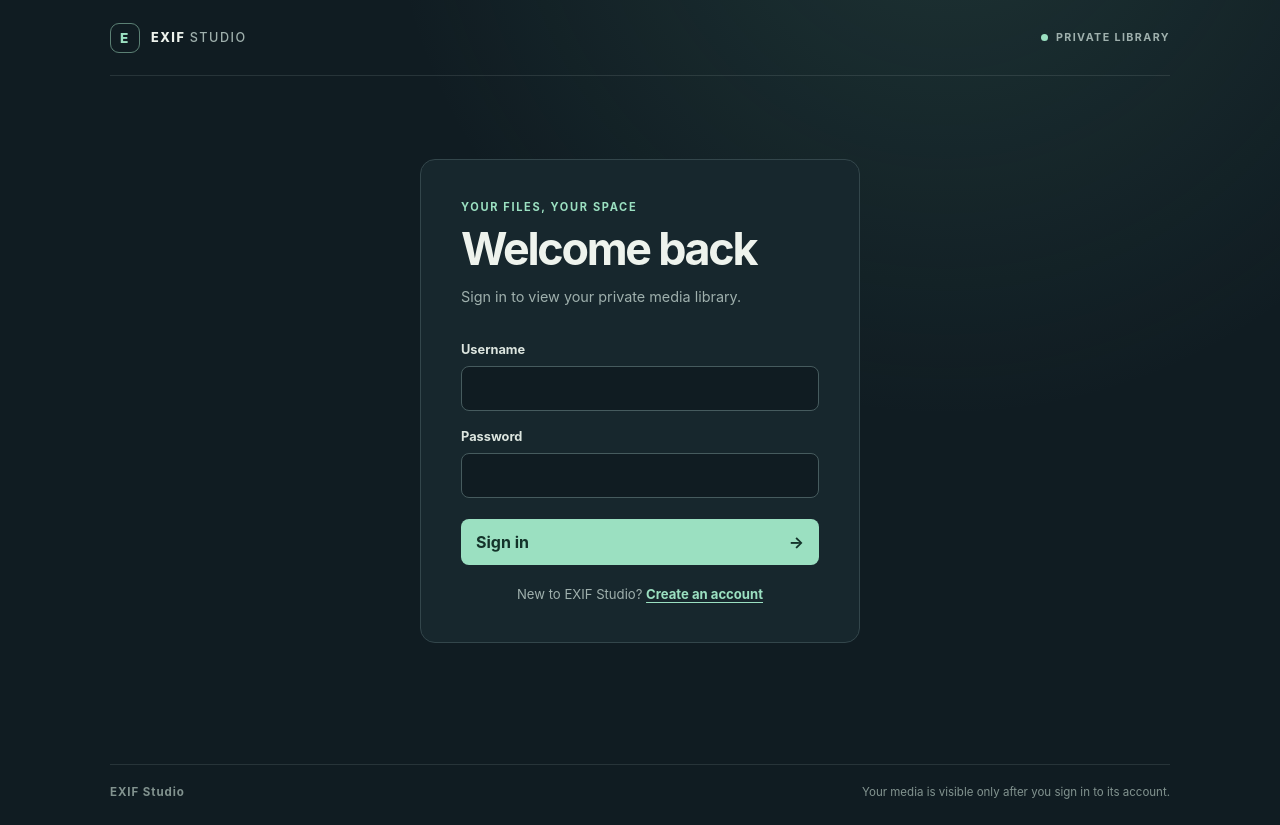
After one commit to Bhagyoday38/exif-flask, a Flask app: page /login in a window 1280 px wide. The commit adds this page. Run offline with Flask 3, Linux system fonts and the light colour scheme; data that the repository does not hold is empty.

Commit message:
feat: isolate media libraries by account
Add self-service registration and sign-in, scope upload access to each account, and discard unowned legacy uploads during migration. Protect login attempts and document deployment requirements.

Co-authored-by: Copilot <223556219+Copilot@users.noreply.github.com>

```diff
--- a/app.py
+++ b/app.py
@@ -5,6 +5,7 @@ from pathlib import Path
 import re
 import secrets
 import sqlite3
+import time
 import warnings
 from uuid import uuid4
 
@@ -13,6 +14,7 @@ from flask import (
     Flask,
     abort,
     flash,
+    g,
     redirect,
     render_template,
     request,
@@ -22,6 +24,7 @@ from flask import (
 )
 from PIL import ExifTags, Image, UnidentifiedImageError
 from werkzeug.exceptions import RequestEntityTooLarge
+from werkzeug.security import check_password_hash, generate_password_hash
 from werkzeug.utils import secure_filename
 
 app = Flask(__name__)
@@ -32,6 +35,10 @@ MAX_FILE_SIZE = 16 * 1024 * 1024
 MAX_BATCH_FILES = 10
 MAX_CONTENT_LENGTH = 64 * 1024 * 1024
 UPLOAD_ID_PATTERN = re.compile(r"[a-f0-9]{32}\Z")
+USERNAME_PATTERN = re.compile(r"[a-z0-9_]{3,32}\Z")
+LOGIN_WINDOW_SECONDS = 15 * 60
+MAX_LOGIN_ATTEMPTS = 10
+DUMMY_PASSWORD_HASH = generate_password_hash("constant-time-placeholder", method="scrypt")
 
 app.config.update(
     MAX_CONTENT_LENGTH=MAX_CONTENT_LENGTH,
@@ -141,7 +148,8 @@ def get_video_metadata(video_path):
 def _render_page(**context):
     return render_template(
         "index.html",
-        uploads=_list_uploads(),
+        uploads=_list_uploads(g.current_user["id"]),
+        current_user=g.current_user,
         csrf_token=_get_csrf_token(),
         max_file_size=MAX_FILE_SIZE,
         max_batch_files=MAX_BATCH_FILES,
@@ -153,6 +161,7 @@ def _render_page(**context):
 def _connect_database():
     connection = sqlite3.connect(app.config["DATABASE"])
     connection.row_factory = sqlite3.Row
+    connection.execute("PRAGMA foreign_keys = ON")
     return connection
 
 
@@ -171,16 +180,52 @@ def _initialize_database():
     with _database_connection() as connection:
         connection.execute(
             """
+            CREATE TABLE IF NOT EXISTS users (
+                id INTEGER PRIMARY KEY,
+                username TEXT NOT NULL UNIQUE,
+                password_hash TEXT NOT NULL,
+                created_at TEXT NOT NULL DEFAULT CURRENT_TIMESTAMP
+            )
+            """
+        )
+        connection.execute(
+            """
             CREATE TABLE IF NOT EXISTS uploads (
                 id TEXT PRIMARY KEY,
                 stored_filename TEXT NOT NULL UNIQUE,
                 display_name TEXT NOT NULL,
                 media_type TEXT NOT NULL,
                 metadata_json TEXT NOT NULL,
-                created_at TEXT NOT NULL DEFAULT CURRENT_TIMESTAMP
+                created_at TEXT NOT NULL DEFAULT CURRENT_TIMESTAMP,
+                user_id INTEGER NOT NULL REFERENCES users(id)
             )
             """
         )
+        upload_columns = {
+            row["name"]
+            for row in connection.execute("PRAGMA table_info(uploads)").fetchall()
+        }
+        if "user_id" not in upload_columns:
+            connection.execute(
+                "ALTER TABLE uploads ADD COLUMN user_id INTEGER REFERENCES users(id)"
+            )
+        connection.execute(
+            """
+            CREATE TABLE IF NOT EXISTS login_attempts (
+                id INTEGER PRIMARY KEY,
+                address TEXT NOT NULL,
+                username TEXT NOT NULL,
+                attempted_at REAL NOT NULL
+            )
+            """
+        )
+        connection.execute(
+            """
+            CREATE INDEX IF NOT EXISTS login_attempts_lookup
+            ON login_attempts (address, username, attempted_at)
+            """
+        )
+        _delete_unowned_uploads(connection)
 
 
 @app.before_request
@@ -189,12 +234,50 @@ def initialize_database():
         _initialize_database()
 
 
+@app.before_request
+def load_authenticated_user():
+    if request.endpoint is None or request.endpoint in {"login", "register", "static"}:
+        return
+
+    user_id = session.get("user_id")
+    if not isinstance(user_id, int):
+        return redirect(url_for("login"))
+
+    with _database_connection() as connection:
+        user = connection.execute(
+            "SELECT id, username FROM users WHERE id = ?",
+            (user_id,),
+        ).fetchone()
+    if user is None:
+        session.clear()
+        return redirect(url_for("login"))
+    g.current_user = user
+
+
 def _get_csrf_token():
     token = session.get("csrf_token")
     if not isinstance(token, str):
         token = secrets.token_urlsafe(32)
         session["csrf_token"] = token
     return token
+
+
+def _delete_unowned_uploads(connection):
+    rows = connection.execute(
+        "SELECT id, stored_filename FROM uploads WHERE user_id IS NULL"
+    ).fetchall()
+    for row in rows:
+        file_path = _stored_file_path(row["stored_filename"], allow_symlink=True)
+        try:
+            file_path.unlink(missing_ok=True)
+        except OSError:
+            app.logger.exception("Failed to remove a legacy unowned upload.")
+            raise
+    if rows:
+        connection.executemany(
+            "DELETE FROM uploads WHERE id = ?",
+            [(row["id"],) for row in rows],
+        )
 
 
 def _validate_csrf_token():
@@ -206,15 +289,17 @@ def _validate_csrf_token():
         abort(400)
 
 
-def _list_uploads():
+def _list_uploads(user_id):
     with _database_connection() as connection:
         rows = connection.execute(
             """
             SELECT id, stored_filename, display_name, media_type,
                    metadata_json, created_at
             FROM uploads
+            WHERE user_id = ?
             ORDER BY rowid DESC
-            """
+            """,
+            (user_id,),
         ).fetchall()
     uploads = []
     for row in rows:
@@ -225,16 +310,16 @@ def _list_uploads():
     return uploads
 
 
-def _get_upload(upload_id):
+def _get_upload(upload_id, user_id):
     with _database_connection() as connection:
         row = connection.execute(
             """
             SELECT id, stored_filename, display_name, media_type,
                    metadata_json, created_at
             FROM uploads
-            WHERE id = ?
+            WHERE id = ? AND user_id = ?
             """,
-            (upload_id,),
+            (upload_id, user_id),
         ).fetchone()
     if row is None:
         return None
@@ -295,7 +380,7 @@ def _video_metadata(file_path):
     }
 
 
-def _process_upload(uploaded_file):
+def _process_upload(uploaded_file, user_id):
     display_name = secure_filename(uploaded_file.filename or "")
     if not display_name:
         raise ValueError("The selected file has an invalid name.")
@@ -333,8 +418,8 @@ def _process_upload(uploaded_file):
             connection.execute(
                 """
                 INSERT INTO uploads
-                    (id, stored_filename, display_name, media_type, metadata_json)
-                VALUES (?, ?, ?, ?, ?)
+                    (id, stored_filename, display_name, media_type, metadata_json, user_id)
+                VALUES (?, ?, ?, ?, ?, ?)
                 """,
                 (
                     upload_id,
@@ -342,6 +427,7 @@ def _process_upload(uploaded_file):
                     display_name,
                     media_type,
                     json.dumps(metadata),
+                    user_id,
                 ),
             )
         stored = True
@@ -378,6 +464,121 @@ def handle_file_too_large(_error):
     )
 
 
+def _render_auth_page(mode, status=200):
+    return (
+        render_template(
+            "auth.html",
+            mode=mode,
+            csrf_token=_get_csrf_token(),
+        ),
+        status,
+    )
+
+
+@app.route("/register", methods=["GET", "POST"])
+def register():
+    if session.get("user_id") is not None:
+        return redirect(url_for("index"))
+    if request.method == "GET":
+        return _render_auth_page("register")
+
+    _validate_csrf_token()
+    username = request.form.get("username", "").strip().casefold()
+    password = request.form.get("password", "")
+    if not USERNAME_PATTERN.fullmatch(username):
+        flash("Choose a username with 3–32 letters, numbers, or underscores.", "error")
+        return _render_auth_page("register", 400)
+    if len(password) < 12 or len(password) > 128:
+        flash("Choose a password between 12 and 128 characters.", "error")
+        return _render_auth_page("register", 400)
+
+    password_hash = generate_password_hash(password, method="scrypt")
+    try:
+        with _database_connection() as connection:
+            cursor = connection.execute(
+                "INSERT INTO users (username, password_hash) VALUES (?, ?)",
+                (username, password_hash),
+            )
+            user_id = cursor.lastrowid
+    except sqlite3.IntegrityError:
+        flash("That username is unavailable.", "error")
+        return _render_auth_page("register", 409)
+
+    session.clear()
+    session["user_id"] = user_id
+    _get_csrf_token()
+    flash("Your account is ready.", "success")
+    return redirect(url_for("index"))
+
+
+@app.route("/login", methods=["GET", "POST"])
+def login():
+    if session.get("user_id") is not None:
+        return redirect(url_for("index"))
+    if request.method == "GET":
+        return _render_auth_page("login")
+
+    _validate_csrf_token()
+    username = request.form.get("username", "").strip().casefold()
+    password = request.form.get("password", "")
+    if len(username) > 32 or len(password) > 128:
+        check_password_hash(DUMMY_PASSWORD_HASH, "invalid")
+        flash("Username or password is incorrect.", "error")
+        return _render_auth_page("login", 401)
+
+    address = request.remote_addr or "unknown"
+    now = time.time()
+    with _database_connection() as connection:
+        connection.execute(
+            "DELETE FROM login_attempts WHERE attempted_at < ?",
+            (now - LOGIN_WINDOW_SECONDS,),
+        )
+        attempt_count = connection.execute(
+            """
+            SELECT COUNT(*) FROM login_attempts
+            WHERE address = ? AND username = ? AND attempted_at >= ?
+            """,
+            (address, username, now - LOGIN_WINDOW_SECONDS),
+        ).fetchone()[0]
+        if attempt_count >= MAX_LOGIN_ATTEMPTS:
+            flash("Too many sign-in attempts. Try again in 15 minutes.", "error")
+            return _render_auth_page("login", 429)
+        connection.execute(
+            """
+            INSERT INTO login_attempts (address, username, attempted_at)
+            VALUES (?, ?, ?)
+            """,
+            (address, username, now),
+        )
+        user = connection.execute(
+            "SELECT id, username, password_hash FROM users WHERE username = ?",
+            (username,),
+        ).fetchone()
+
+    password_hash = user["password_hash"] if user else DUMMY_PASSWORD_HASH
+    if not check_password_hash(password_hash, password):
+        flash("Username or password is incorrect.", "error")
+        return _render_auth_page("login", 401)
+
+    with _database_connection() as connection:
+        connection.execute(
+            "DELETE FROM login_attempts WHERE address = ? AND username = ?",
+            (address, username),
+        )
+    session.clear()
+    session["user_id"] = user["id"]
+    _get_csrf_token()
+    return redirect(url_for("index"))
+
+
+@app.post("/logout")
+def logout():
+    _validate_csrf_token()
+    session.clear()
+    flash("You have been signed out.", "success")
+    return redirect(url_for("login"))
+
+
 @app.route("/", methods=["GET", "POST"])
 def index():
     if request.method == "GET":
@@ -400,7 +601,7 @@ def index():
         if not uploaded_file.filename:
             continue
         try:
-            _process_upload(uploaded_file)
+            _process_upload(uploaded_file, g.current_user["id"])
         except ValueError as error:
             flash(f"{secure_filename(uploaded_file.filename)}: {error}", "error")
     return redirect(url_for("index"))
@@ -410,7 +611,7 @@ def index():
 def uploaded_file(upload_id):
     if not UPLOAD_ID_PATTERN.fullmatch(upload_id):
         abort(404)
-    upload = _get_upload(upload_id)
+    upload = _get_upload(upload_id, g.current_user["id"])
     if upload is None:
         abort(404)
     file_path = _stored_file_path(upload["stored_filename"])
@@ -428,7 +629,7 @@ def delete_uploaded_file(upload_id):
     _validate_csrf_token()
     if not UPLOAD_ID_PATTERN.fullmatch(upload_id):
         abort(404)
-    upload = _get_upload(upload_id)
+    upload = _get_upload(upload_id, g.current_user["id"])
     if upload is None:
         abort(404)
 
@@ -445,13 +646,23 @@ def delete_uploaded_file(upload_id):
     return redirect(url_for("index"))
 
 
-def _stored_file_path(stored_filename):
+def _stored_file_path(stored_filename, *, allow_symlink=False):
     upload_root = Path(app.config["UPLOAD_FOLDER"]).resolve()
-    if Path(stored_filename).name != stored_filename:
+    filename = Path(stored_filename).name
+    stem, separator, extension = filename.rpartition(".")
+    if (
+        filename != stored_filename
+        or not separator
+        or not UPLOAD_ID_PATTERN.fullmatch(stem)
+        or extension.lower()
+        not in ALLOWED_IMAGE_EXTENSIONS | ALLOWED_VIDEO_EXTENSIONS
+    ):
         app.logger.error("Refusing an upload path outside the upload directory.")
         abort(404)
     file_path = upload_root / stored_filename
-    if file_path.parent.resolve() != upload_root or file_path.is_symlink():
+    if file_path.parent.resolve() != upload_root or (
+        file_path.is_symlink() and not allow_symlink
+    ):
         app.logger.error("Refusing an upload path outside the upload directory.")
         abort(404)
     return file_path
--- a/static/style.css
+++ b/static/style.css
@@ -66,6 +66,11 @@ a { color: inherit; }
 .brand-light { color: var(--muted); font-weight: 550; }
 .local-badge { display: flex; align-items: center; gap: 8px; color: var(--muted); font-size: .67rem; font-weight: 700; letter-spacing: .13em; }
 .local-badge span { width: 7px; height: 7px; border-radius: 50%; background: var(--accent); }
+.account-controls { display: flex; align-items: center; gap: 16px; }
+.account-name { color: #dce5df; font-size: .8rem; }
+.account-controls form { margin: 0; }
+.sign-out-button { min-height: 34px; padding: 0 10px; border: 1px solid var(--line); border-radius: 7px; background: transparent; color: #dce5df; font-size: .76rem; cursor: pointer; }
+.sign-out-button:hover { border-color: var(--accent); color: var(--accent); }
 
 .intro { max-width: 680px; padding: 72px 0 42px; }
 .eyebrow { margin: 0 0 11px; color: var(--accent); font-size: .69rem; font-weight: 750; letter-spacing: .15em; }
@@ -215,6 +220,18 @@ tbody tr:last-child th, tbody tr:last-child td { border-bottom: 0; }
 footer { display: flex; justify-content: space-between; gap: 24px; margin: 38px 0 24px; padding-top: 18px; border-top: 1px solid rgba(159, 176, 173, .16); color: #82938f; font-size: .72rem; line-height: 1.6; }
 footer span { flex: 0 0 auto; font-weight: 700; letter-spacing: .08em; }
 footer p { max-width: 580px; margin: 0; text-align: right; }
+.auth-main { display: grid; min-height: min(680px, calc(100vh - 150px)); place-items: center; padding: 44px 0; }
+.auth-card { width: min(100%, 440px); padding: clamp(24px, 6vw, 40px); border: 1px solid var(--line); border-radius: 15px; background: var(--surface); }
+.auth-card h1 { margin-bottom: 12px; font-size: clamp(2rem, 7vw, 2.8rem); line-height: 1.08; letter-spacing: -.05em; }
+.auth-copy { margin-bottom: 25px; color: var(--muted); font-size: .9rem; line-height: 1.6; }
+.auth-form { display: grid; gap: 9px; }
+.auth-form label { margin-top: 9px; color: #dce5df; font-size: .8rem; font-weight: 650; }
+.auth-form input { width: 100%; min-height: 45px; padding: 0 12px; border: 1px solid #465b5e; border-radius: 8px; background: #101c22; color: #eef3ed; }
+.auth-form input:focus-visible { outline: 3px solid #c8f6df; outline-offset: 2px; }
+.auth-hint { margin: 3px 0 9px; color: var(--muted); font-size: .75rem; line-height: 1.5; }
+.auth-submit { width: 100%; margin-top: 12px; }
+.auth-switch { margin: 21px 0 0; color: var(--muted); font-size: .82rem; text-align: center; }
+.auth-switch a { color: var(--accent); font-weight: 650; text-underline-offset: 3px; }
 .visually-hidden { position: absolute; width: 1px; height: 1px; overflow: hidden; clip: rect(0, 0, 0, 0); white-space: nowrap; clip-path: inset(50%); }
 a:focus-visible, button:focus-visible, .drop-zone:focus-within { outline: 3px solid #c8f6df; outline-offset: 3px; }
 
@@ -227,6 +244,8 @@ a:focus-visible, button:focus-visible, .drop-zone:focus-within { outline: 3px so
     .page-shell { width: min(100% - 28px, 1060px); }
     .topbar { min-height: 64px; }
     .local-badge { font-size: .58rem; }
+    .account-controls { gap: 9px; }
+    .account-name { display: none; }
     .intro { padding: 52px 0 31px; }
     h1 { font-size: clamp(2.8rem, 13vw, 4rem); }
     .section-heading, .form-actions, footer { align-items: flex-start; flex-direction: column; }
--- /dev/null
+++ b/templates/auth.html
@@ -0,0 +1,87 @@
+<!doctype html>
+<html lang="en">
+<head>
+    <meta charset="utf-8">
+    <meta name="viewport" content="width=device-width, initial-scale=1">
+    <meta name="theme-color" content="#101c22">
+    <title>{% if mode == "register" %}Create account{% else %}Sign in{% endif %} · EXIF Studio</title>
+    <link rel="stylesheet" href="{{ url_for('static', filename='style.css') }}">
+</head>
+<body>
+    <div class="page-shell">
+        <header class="topbar">
+            <a class="brand" href="{{ url_for('login') }}" aria-label="EXIF Studio">
+                <span class="brand-mark" aria-hidden="true">E</span>
+                <span>EXIF <span class="brand-light">STUDIO</span></span>
+            </a>
+            <span class="local-badge"><span aria-hidden="true"></span> PRIVATE LIBRARY</span>
+        </header>
+
+        <main class="auth-main">
+            <section class="auth-card" aria-labelledby="auth-title">
+                <p class="eyebrow">YOUR FILES, YOUR SPACE</p>
+                <h1 id="auth-title">{% if mode == "register" %}Create your account{% else %}Welcome back{% endif %}</h1>
+                <p class="auth-copy">
+                    {% if mode == "register" %}
+                    Make a private library for your images and videos.
+                    {% else %}
+                    Sign in to view your private media library.
+                    {% endif %}
+                </p>
+
+                {% with messages = get_flashed_messages(with_categories=true) %}
+                    {% for category, message in messages %}
+                    <div class="notice notice-{{ category }}" role="{% if category == 'error' %}alert{% else %}status{% endif %}">
+                        {{ message }}
+                    </div>
+                    {% endfor %}
+                {% endwith %}
+
+                <form class="auth-form" action="{{ url_for(mode) }}" method="post">
+                    <input type="hidden" name="csrf_token" value="{{ csrf_token }}">
+                    <label for="username">Username</label>
+                    <input
+                        id="username"
+                        name="username"
+                        type="text"
+                        autocomplete="username"
+                        minlength="3"
+                        maxlength="32"
+                        pattern="[A-Za-z0-9_]{3,32}"
+                        required
+                    >
+                    <label for="password">Password</label>
+                    <input
+                        id="password"
+                        name="password"
+                        type="password"
+                        autocomplete="{% if mode == 'register' %}new-password{% else %}current-password{% endif %}"
+                        minlength="{% if mode == 'register' %}12{% else %}1{% endif %}"
+                        maxlength="128"
+                        required
+                    >
+                    {% if mode == "register" %}
+                    <p class="auth-hint">Use 12–128 characters. Usernames may contain letters, numbers, and underscores.</p>
+                    {% endif %}
+                    <button class="submit-button auth-submit" type="submit">
+                        <span>{% if mode == "register" %}Create account{% else %}Sign in{% endif %}</span>
+                        <span aria-hidden="true">→</span>
+                    </button>
+                </form>
+
+                <p class="auth-switch">
+                    {% if mode == "register" %}
+                    Already have an account? <a href="{{ url_for('login') }}">Sign in</a>
+                    {% else %}
+                    New to EXIF Studio? <a href="{{ url_for('register') }}">Create an account</a>
+                    {% endif %}
+                </p>
+            </section>
+        </main>
+        <footer>
+            <span>EXIF Studio</span>
+            <p>Your media is visible only after you sign in to its account.</p>
+        </footer>
+    </div>
+</body>
+</html>
```
Also changed, not shown: templates/index.html (+8 -1 lines), tests/test_app.py (+200 -5 lines), README.md.
